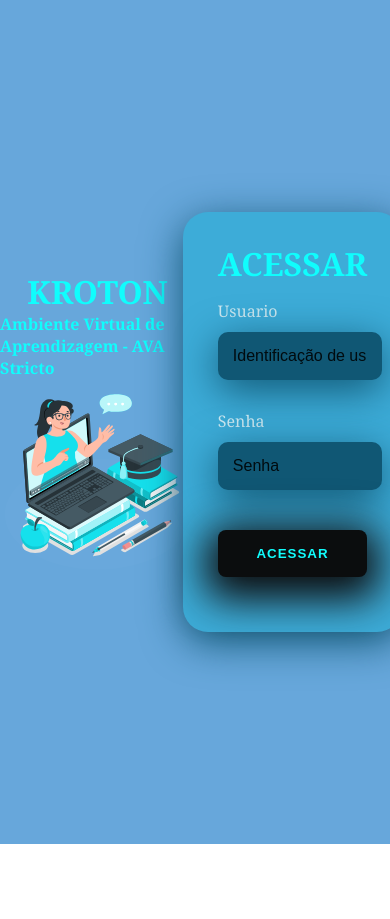
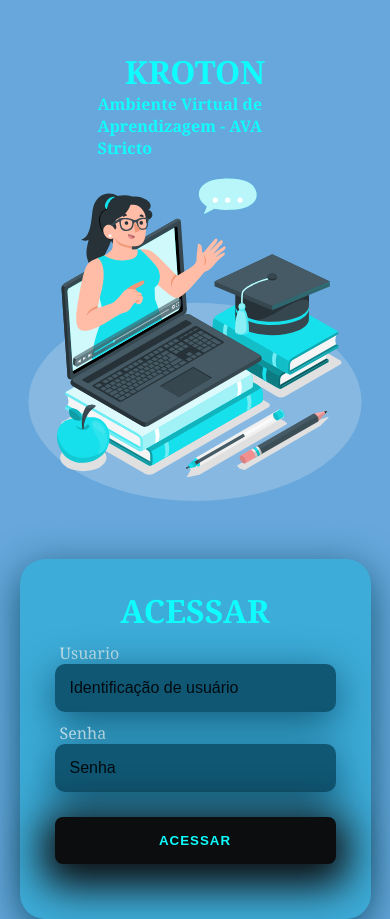
Before and after one commit to benetesla/AVA-Kroton, a plain HTML site: page index.html in a window 390 px wide. Before the commit the page ends 844 px from the top, so only its background shows below. Drawn offline with Linux system fonts and the light colour scheme.

Commit message:
feat: add responsive layout

```diff
--- a/CSS/estilo.css
+++ b/CSS/estilo.css
@@ -9,7 +9,7 @@ body {
 }
 
 .main-login {
-    width: 100vw;
+    width: 100%;
     height: 100vh;
     background: rgb(103, 167, 219);
     display: flex;
@@ -17,13 +17,29 @@ body {
     align-items: center;
 }
 
+@media screen and (max-width: 1000px) {
+    .main-login {
+        flex-direction: column;
+        height: auto;
+    }
+}
+
 .login-esquerdo {
     width: 50vw;
-    height: 100vh;
     display: flex;
     justify-content: center;
     align-items: center;
     flex-direction: column;
+}
+
+@media screen and (max-width: 1000px) {
+    .login-esquerdo {
+        margin: 50px 0;
+    }
+}
+
+.login-esquerdo > h1 {
+    color: rgb(16, 253, 253);
 }
 
 p {
@@ -32,17 +48,30 @@ p {
     margin: 0;
 }
 
-.login-esquerdo>h1 {
-    color: rgb(16, 253, 253);
+.login-esquerdo > img {
+    width: 40vw;
+    height: 40vw;
+}
+
+@media screen and (max-width: 850px) {
+    .login-esquerdo > img {
+        width: 350px;
+        height: 350px;
+    }
 }
 
 .login-direito {
     width: 50vw;
-    height: 100vh;
     background: rgb(103, 167, 219);
     display: flex;
     justify-content: center;
     align-items: center;
+}
+
+@media screen and (max-width: 1000px) {
+    .login-direito {
+        width: 90vw;
+    }
 }
 
 .card-login {
@@ -57,7 +86,7 @@ p {
     box-shadow: 0px 10px 40px #105774;
 }
 
-.card-login>h1 {
+.card-login > h1 {
     color: rgb(16, 253, 253);
     font-weight: 800;
     margin: 0;
@@ -69,11 +98,10 @@ p {
     flex-direction: column;
     align-items: flex-start;
     justify-content: center;
-    margin: 15px;
 }
 
-.Input-formation>input {
-    width: 110%;
+.Input-formation > input {
+    width: 100%;
     border: none;
     border-radius: 10px;
     padding: 15px;
@@ -85,12 +113,12 @@ p {
     box-sizing: border-box;
 }
 
-.Input-formation>label {
+.Input-formation > label {
     color: rgb(206, 232, 240);
-    margin-bottom: 10px;
+    margin: 10px 0 0 5px;
 }
 
-.Input-formation>input::placeholder {
+.Input-formation > input::placeholder {
     color: #010b0f;
 }
 
--- a/index.html
+++ b/index.html
@@ -13,7 +13,7 @@
 <body>
     <div class="main-login">
         <div class="login-esquerdo">
-            <H1>KROTON</H1>
+            <h1>KROTON</h1>
             <p>Ambiente Virtual de Aprendizagem - <strong>AVA Stricto</strong></p>
             <img src="webinar-animate.svg" alt="tela de logi animada" srcset="">
         </div>
```
